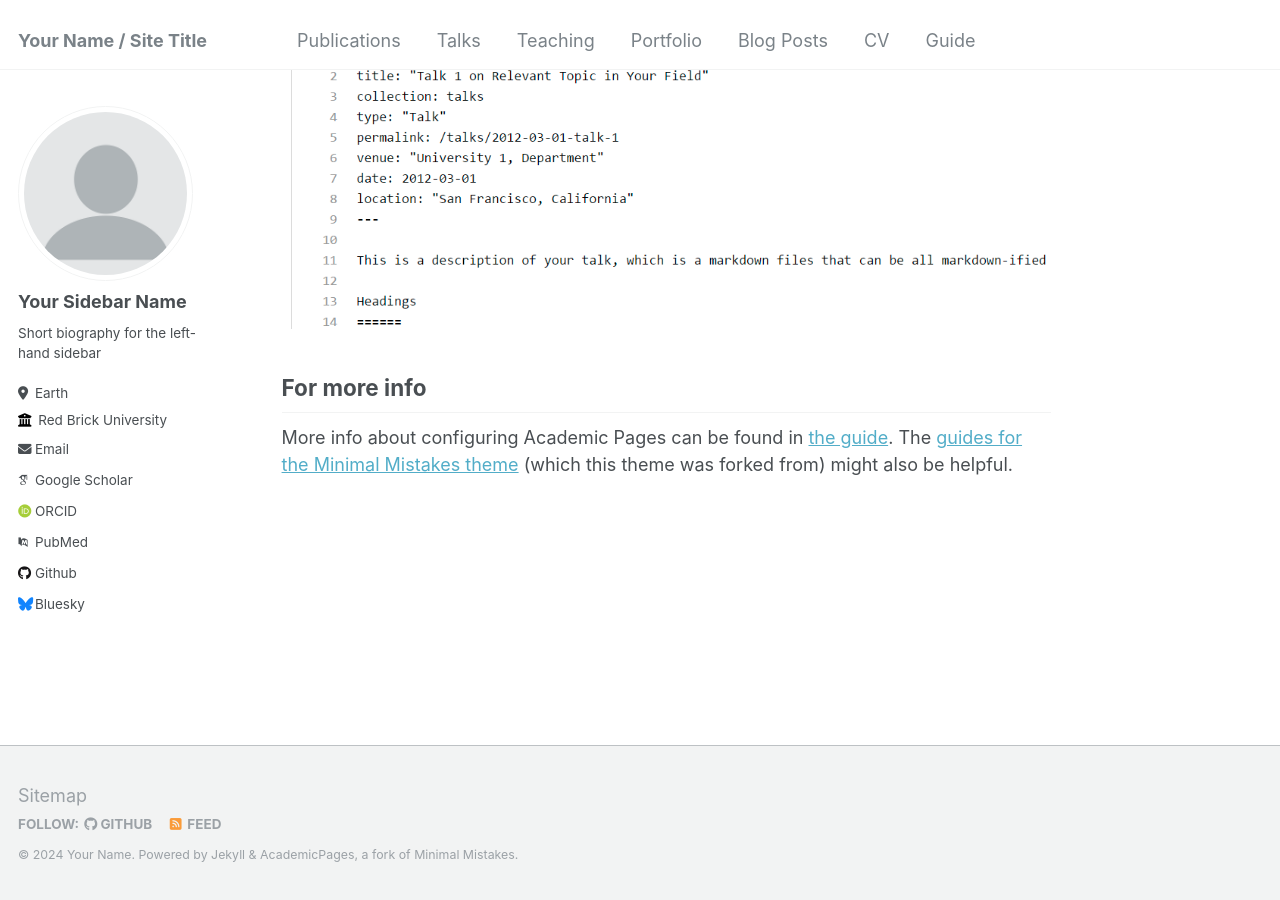
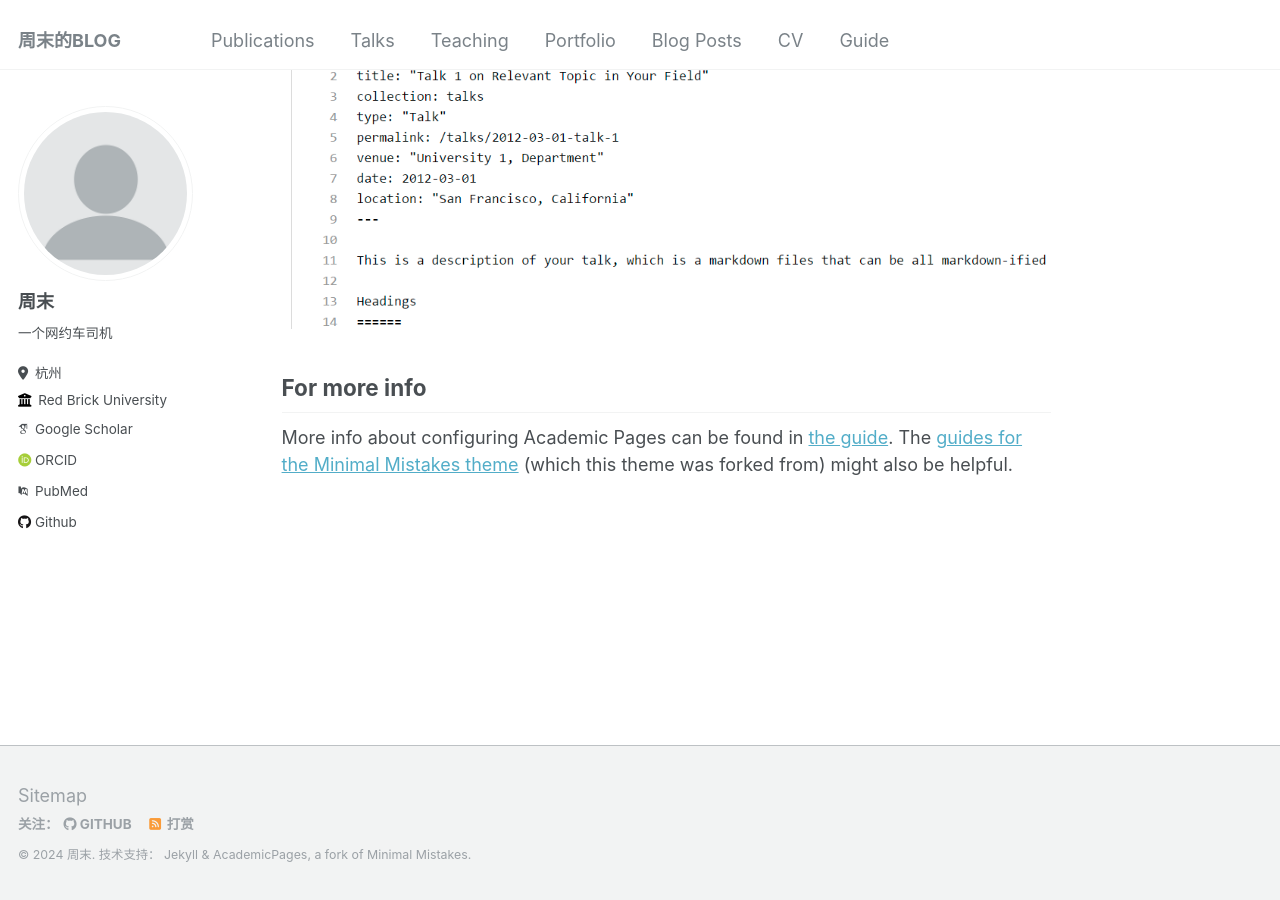
Before and after one commit to shadowdaw/shadowdaw.github.io, a Jekyll site: the page built from _pages/about.md, in a window 1280 px wide and 900 px high, scrolled down 2660 px. Built offline with Jekyll 4.4.1, drawn with Linux system fonts in a browser that asks for light colours; some web fonts are replaced.

Commit message:
Update _config.yml

```diff
--- a/_config.yml
+++ b/_config.yml
@@ -7,14 +7,14 @@
 # server process.
 
 # Basic Site Settings
-locale                   : "en-US"
-title                    : "Your Name / Site Title"
+locale                   : "zh-CN"
+title                    : "周末的BLOG"
 title_separator          : "-"
-name                     : &name "Your Name"
-description              : &description "personal description"
-url                      : https://academicpages.github.io # the base hostname & protocol for your site e.g. "https://mmistakes.github.io"
+name                     : &name "周末"
+description              : &description "一个网约车司机"
+url                      : "https://shadowdaw.github.io"
 baseurl                  : "" # the subpath of your site, e.g. "/blog"
-repository               : "academicpages/academicpages.github.io"
+repository               : "shadowdaw/shadowdaw.github.io"
 
 # Site Author - The following control what appear as part of the author content on the side bar.
 #               If a field is blank the icon and link will not appear, otherwise it will be shown.
@@ -22,13 +22,10 @@ repository               : "academicpages/academicpages.github.io"
 author:
   # Biographic information
   avatar           : "profile.png"
-  name             : "Your Sidebar Name"
-  pronouns         : # example: "she/her"
-  bio              : "Short biography for the left-hand sidebar"
-  location         : "Earth"
+  name             : "周末"
+  bio              : "一个网约车司机"
+  location         : "杭州"
   employer         : "Red Brick University"
-  uri              : # URL
-  email            : "none@example.org"
 
   # Academic websites
   arxiv            : # URL - Update with the correct link to your profile
@@ -48,7 +45,6 @@ author:
   stackoverflow    : # User number or user number and name (i.e., use "1" or "1/jeff-atwood")
 
   # Social media
-  bluesky          : "bsky.app" # Replace this with you Bluesky username
   facebook         : # Username
   flickr           : # Username
   foursquare       : # Username
@@ -71,7 +67,6 @@ author:
   wikipedia        : # Username
   xing             : # Username
   youtube          : # Username
-  zhihu            : # URL
 
 
 # Site Settings
```
